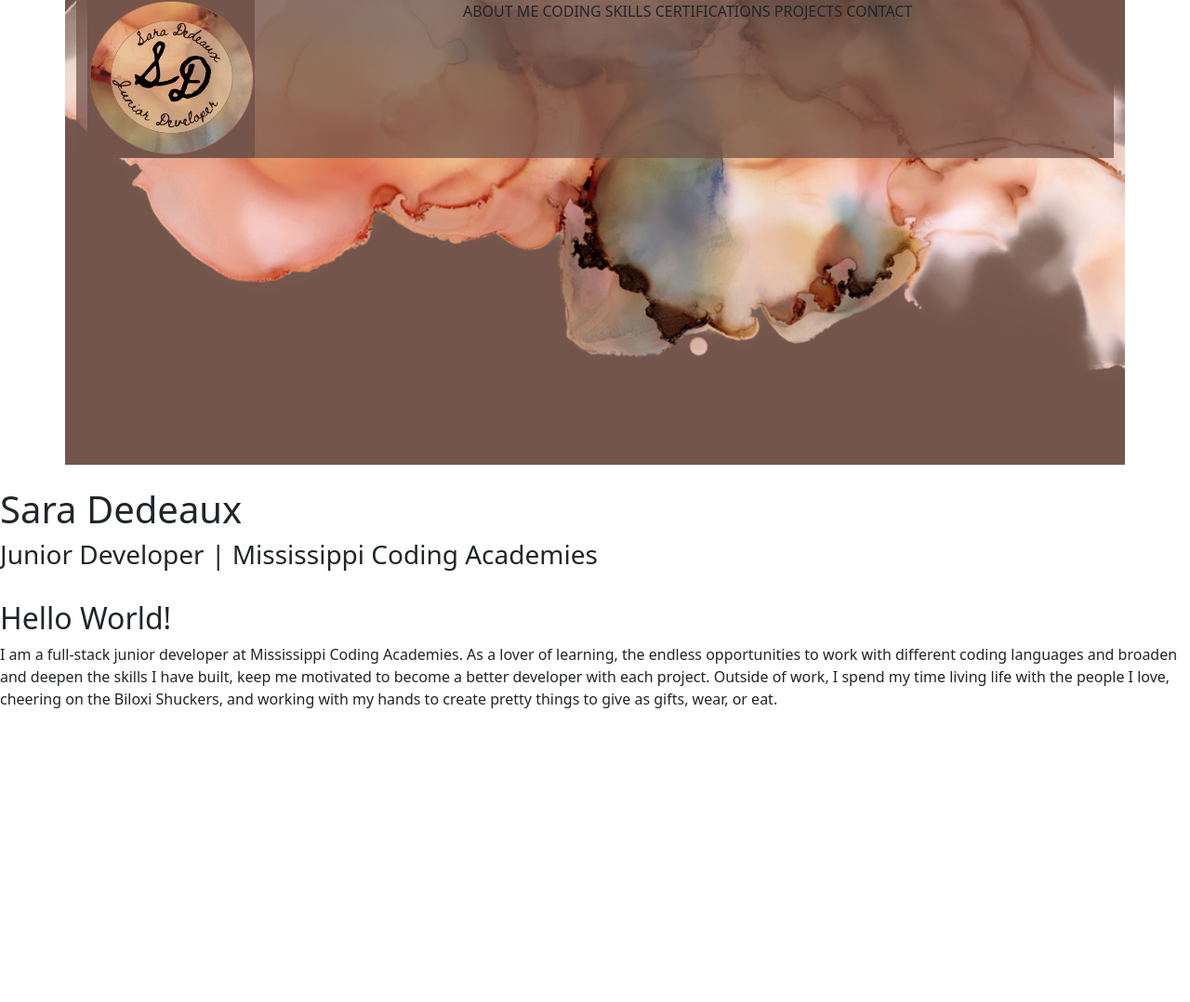
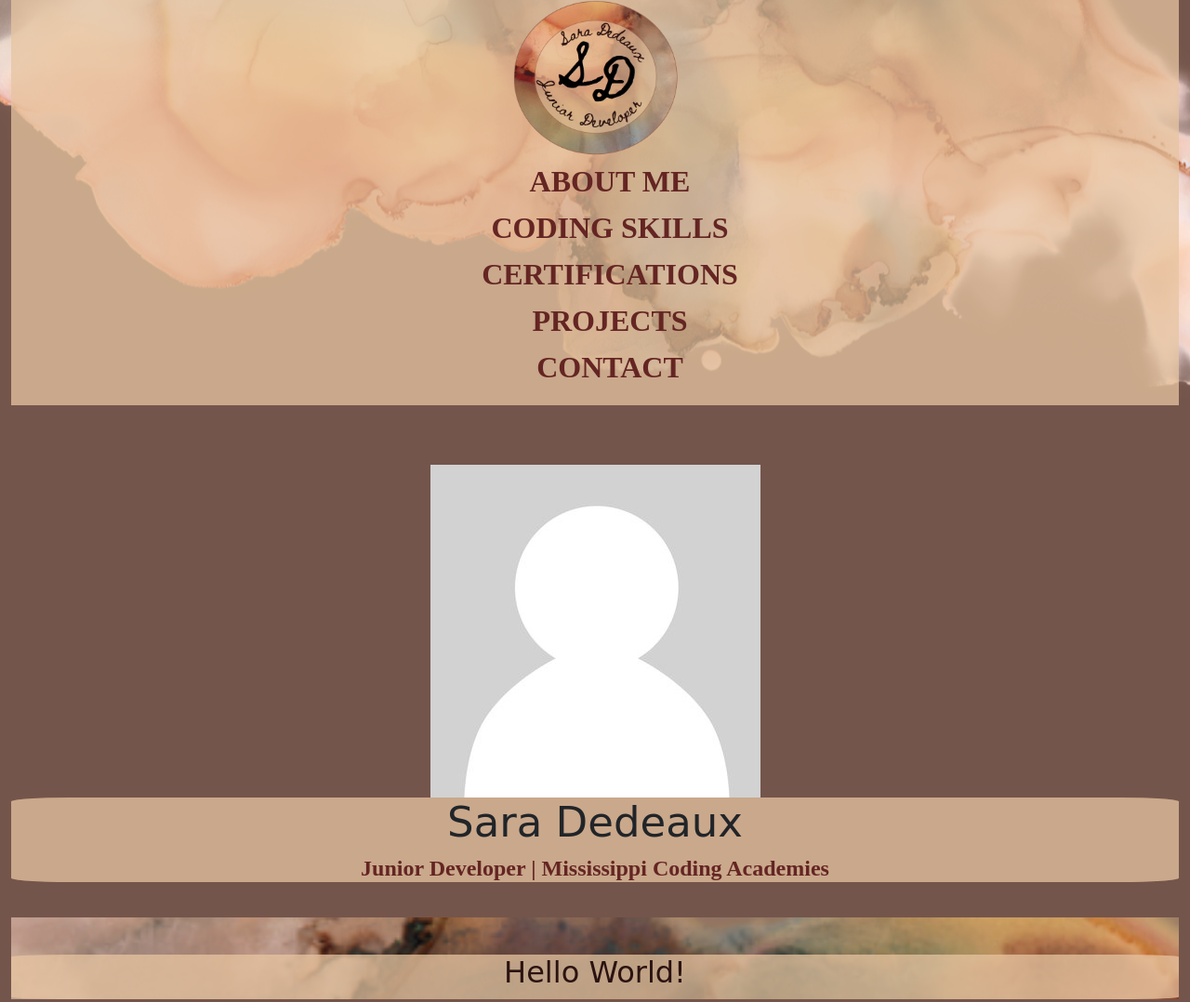
Before and after one commit to Sara-Dedeaux/portfolio, a plain HTML site: page index.html in a window 1280 px wide. Shown: the top 1078 px of the page at 93% size. Before the commit the page ends 800 px from the top, so only its background shows below. Drawn offline with Linux system fonts and the light colour scheme; a web font is replaced by a local one.

Commit message:
about me styling updated
background image changed and adjusted along with other coloring and styling choices

```diff
--- a/css/style.css
+++ b/css/style.css
@@ -3,8 +3,10 @@
 body{
     background-color: #74554b;
    color: blanchedalmond;
+  box-sizing: border-box;
 
 }
+
 
 .hero-image-space{
 
@@ -15,11 +17,16 @@ body{
     background-repeat: no-repeat;
     background-size: cover;
 
-
 }
 
 .topBar {
-    background-color: rgb(116, 85, 75, .75);
+    background-color: rgb(231, 197, 160, .75);
+
+    font-family: "Quattrocento", serif;
+    color: #642523;
+    font-weight: 600;
+    font-size: xx-large;
+
 
 }
 
@@ -29,13 +36,72 @@ body{
 
 .navBar-buttons ul{
     list-style: none;
+
 }
 
 .navBar-buttons li {
-    display: inline;
+    line-height: 50px;
 }
-beth-ellen-regular {
+
+.profile-picture-space {
+    background-color: #74554b;
+    padding-bottom: 30px;
+
+}
+
+.name-info-space {
+    background-color: rgb(231, 197, 160, .75);
+    border-radius: 5%;
+
+}
+
+.name-space h1 {
     font-family: "Beth Ellen", cursive;
-    font-weight: 400;
-    font-style: normal;
+    font-size: 45px;
 }
+
+
+
+.title-space h3{
+    font-family: "Quattrocento", serif;
+    color: #642523;
+    font-weight: 600;
+    font-size: x-large;
+}
+
+.aboutMe {
+
+    background-color: #74554b;
+   color: #E7C5A0;
+
+
+}
+
+.header-space {
+    background-image: url(../media/newStrip.png);
+    background-color: rgb(231, 197, 160,.25);
+    background-repeat: no-repeat;
+    background-size: cover;
+    font-family: "Beth Ellen", cursive;
+    font-size: 37px;
+      padding-top: 40px;
+
+
+}
+
+.section-text-space {
+    color: #E7C5A0;
+    font-family: "Quattrocento", serif;
+    font-weight: 600;
+    font-size: x-large;
+
+}
+
+.aboutMe h2{
+    color: #2B1311;
+    font-size: xx-large;
+    background-color: rgb(231, 197, 160, .75);
+    border-radius: 5%;
+    padding-bottom: 10px;
+
+}
--- a/index.html
+++ b/index.html
@@ -3,6 +3,8 @@
 <head>
     <meta charset="UTF-8">
     <meta name="viewport" content="width=device-width, initial-scale=1.0">
+
+
     <link rel="stylesheet" href="css/style.css">
     <link rel="stylesheet" href="css/bootstrap.css">
 
@@ -10,20 +12,24 @@
     <link rel="preconnect" href="https://fonts.gstatic.com" crossorigin>
     <link href="https://fonts.googleapis.com/css2?family=Beth+Ellen&display=swap" rel="stylesheet">
 
+    <link rel="preconnect" href="https://fonts.googleapis.com">
+    <link rel="preconnect" href="https://fonts.gstatic.com" crossorigin>
+    <link href="https://fonts.googleapis.com/css2?family=Beth+Ellen&family=Quattrocento:wght@400;700&display=swap" rel="stylesheet">
+
     <title>Portfolio</title>
 </head>
 <body>
 
-    <div class="hero-image-space container">
+    <div class="hero-image-space container-fluid">
 
-        <div class="topBar container">
+        <div class="topBar container-fluid">
             <div class="navBar-space row">
 
-                <div class="logo-space col-4">
-                    <img src="media/Screenshot 2024-07-17 213632.png"  class="" alt="Sara Dedeaux initials S D Junior Developer ">
+                <div class="logo-space col-12 d-flex justify-content-center">
+                    <img src="media/logo.png"  class="" alt="Sara Dedeaux initials S D Junior Developer ">
                 </div><!--END logo-space -->
 
-                <div class="navBar-buttons col-8">
+                <div class="navBar-buttons text-center col-12">
                     <ul>
                         <li>ABOUT ME</li>
                         <li>CODING SKILLS</li>
@@ -39,13 +45,13 @@
 
     </div><!--END hero-image-space -->
 
-    <div class="profile-picture-space row">
+    <div class="profile-picture-space container-fluid">
 
-        <div class="headShot-photo-space col-6">
-            <img src="" alt="">
+        <div class="headShot-photo-space col-12 text-center ">
+            <img src="media/photo holder.png" alt="">
         </div><!--END headShot-photo-space-->
 
-        <div class="name-info-space">
+        <div class="name-info-space col-12 text-center">
 
             <div class="name-space ">
                 <h1>Sara Dedeaux</h1>
@@ -59,17 +65,18 @@
 
     </div><!--END profile-picture-space-->
 
-    <div class="aboutMe">
+    <div class="aboutMe-background">
 
-        <div class="background-image">
-            <img src="" alt="">
-        </div><!--END background-image-->
+    </div>
 
-        <div class="header-space">
+    <div class="aboutMe container-fluid">
+
+
+        <div class="header-space text-center">
             <h2>Hello World!</h2>
         </div><!--END header-space-->
 
-        <div class="section-text-space">
+        <div class="section-text-space text-center ">
             <p> I am a full-stack junior developer at Mississippi Coding Academies.
                 As a lover of learning, the endless opportunities to work with different coding languages and broaden and deepen the skills I have built, keep me motivated to become a better developer with each project.
                 Outside of work, I spend my time living life with the people I love, cheering on the Biloxi Shuckers, and working with my hands to create pretty things to give  as gifts, wear, or eat.
@@ -79,5 +86,7 @@
     </div><!--END aboutMe-->
 
 
+
+
 </body>
 </html>
```
Also changed, not shown: media/Screenshot 2024-07-17 213632.png (deleted), media/logo.png (added), media/newStrip.png (added), 4 other files.
